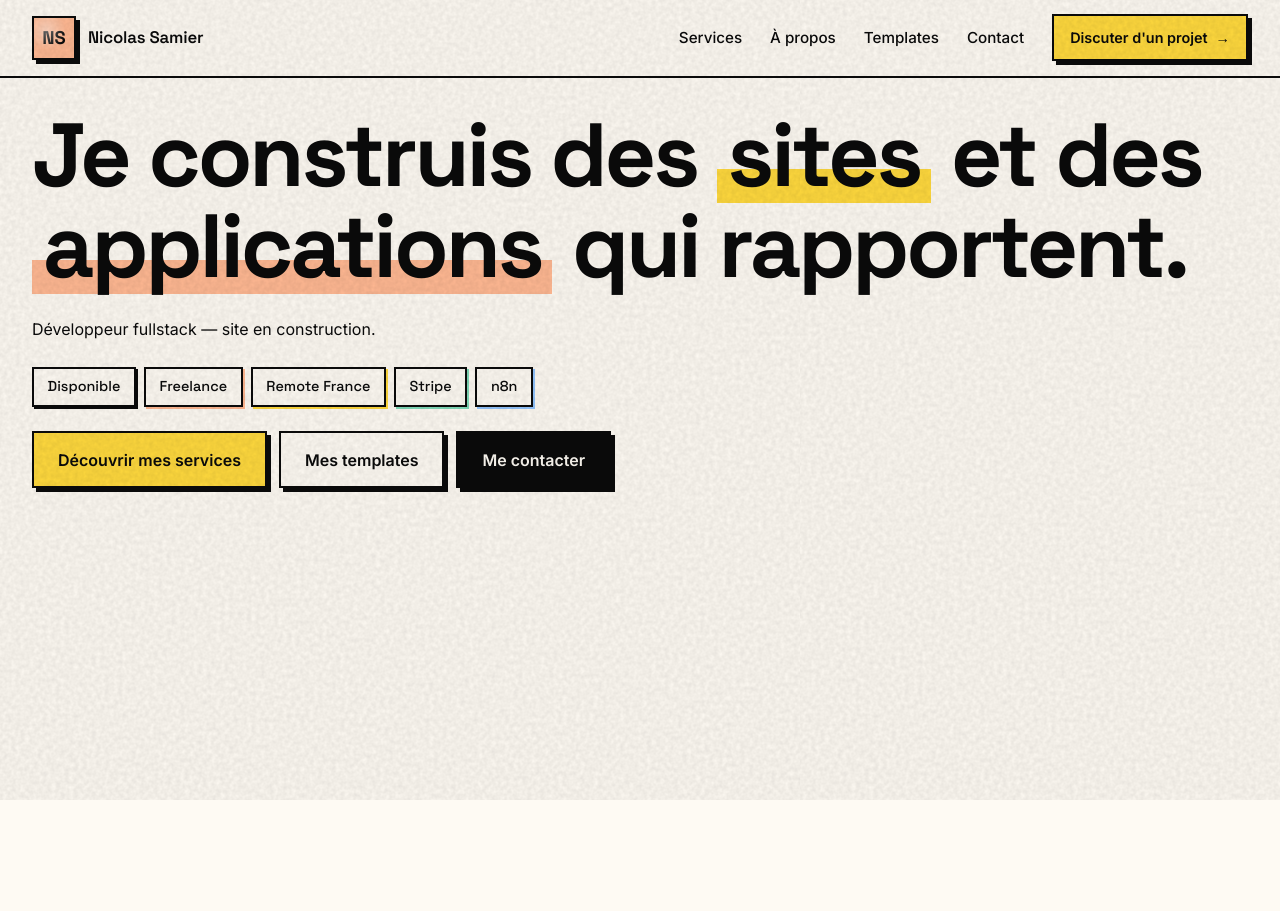
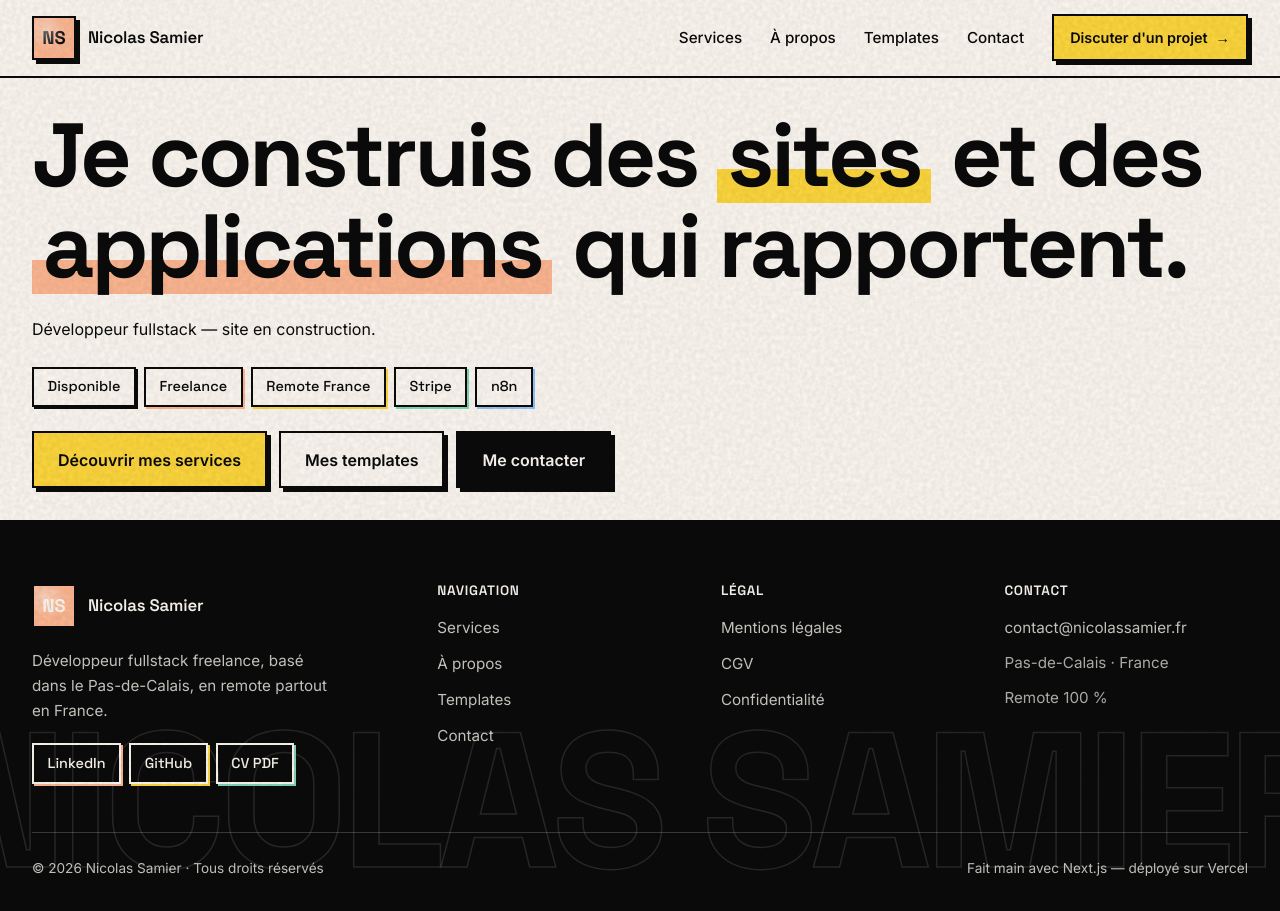
Before and after one commit to Weylland/site-perso, a Next.js app: page / in a window 1280 px wide. Before the commit the page ends 800 px from the top, so only its background shows below. Built offline with nearby package versions, Linux system fonts and the light colour scheme.

Commit message:
feat: add footer with navigation, legal and social links

```diff
--- a/src/app/layout.tsx
+++ b/src/app/layout.tsx
@@ -2,6 +2,7 @@ import type { Metadata } from "next";
 import { Inter, Space_Grotesk, Fraunces } from "next/font/google";
 import "./globals.css";
 import Header from "@/components/layout/Header";
+import Footer from "@/components/layout/Footer";
 
 const inter = Inter({
   variable: "--font-inter",
@@ -39,6 +40,7 @@ export default function RootLayout({
       <body className="min-h-full flex flex-col">
         <Header />
         {children}
+        <Footer />
       </body>
     </html>
   );
--- /dev/null
+++ b/src/components/layout/Footer.tsx
@@ -0,0 +1,130 @@
+import Link from "next/link";
+
+const linkClasses =
+  "text-cream text-[0.95rem] opacity-80 hover:opacity-100 hover:underline underline-offset-4 transition-opacity duration-150";
+
+export default function Footer() {
+  return (
+    <footer className="relative overflow-hidden bg-ink text-cream pt-16 px-8 pb-8">
+      <span
+        className="absolute -bottom-12 left-1/2 -translate-x-1/2 font-display font-bold whitespace-nowrap pointer-events-none text-transparent text-[clamp(6rem,15vw,14rem)] tracking-[-0.04em]"
+        style={{ WebkitTextStroke: "1.5px rgba(254, 250, 243, 0.12)" }}
+      >
+        NICOLAS SAMIER
+      </span>
+
+      <div className="relative max-w-7xl mx-auto grid grid-cols-2 min-[900px]:grid-cols-[1.5fr_1fr_1fr_1fr] gap-10">
+        <div>
+          <Link
+            href="/"
+            className="inline-flex items-center gap-3 group hover:underline underline-offset-4"
+          >
+            <span className="relative inline-flex items-center justify-center w-11 h-11 bg-peach border-[2.5px] border-ink shadow-brutal font-display font-bold text-[1.15rem] overflow-hidden transition-[transform_150ms_ease-out,box-shadow_150ms_ease-out,background-color_200ms_ease-out] group-hover:translate-x-1 group-hover:translate-y-1 group-hover:rotate-[-4deg] group-hover:shadow-none group-hover:bg-sunshine">
+              NS
+              <span
+                aria-hidden
+                className="absolute inset-0 pointer-events-none bg-[radial-gradient(circle_at_30%_30%,rgba(255,255,255,0.4)_0%,transparent_50%)]"
+              ></span>
+            </span>
+            <span className="font-display font-semibold text-[1.05rem] tracking-[-0.01em]">
+              Nicolas Samier
+            </span>
+          </Link>
+          <p className="mt-5 text-[0.95rem] opacity-80 max-w-[32ch]">
+            Développeur fullstack freelance, basé dans le Pas-de-Calais, en remote partout en
+            France.
+          </p>
+          <div className="mt-5 flex gap-2">
+            <a
+              href="#"
+              target="_blank"
+              rel="noopener noreferrer"
+              className="inline-flex items-center px-[0.85rem] py-[0.4rem] bg-transparent text-cream border-[2.5px] border-cream font-display font-medium text-[0.9rem] transition-transform duration-150 ease-out hover:-translate-x-0.5 hover:-translate-y-0.5 shadow-[2px_2px_0_var(--color-peach)] hover:shadow-[4px_4px_0_var(--color-peach)]"
+            >
+              LinkedIn
+            </a>
+            <a
+              href="#"
+              target="_blank"
+              rel="noopener noreferrer"
+              className="inline-flex items-center px-[0.85rem] py-[0.4rem] bg-transparent text-cream border-[2.5px] border-cream font-display font-medium text-[0.9rem] transition-transform duration-150 ease-out hover:-translate-x-0.5 hover:-translate-y-0.5 shadow-[2px_2px_0_var(--color-sunshine)] hover:shadow-[4px_4px_0_var(--color-sunshine)]"
+            >
+              GitHub
+            </a>
+            <a
+              href="#"
+              className="inline-flex items-center px-[0.85rem] py-[0.4rem] bg-transparent text-cream border-[2.5px] border-cream font-display font-medium text-[0.9rem] transition-transform duration-150 ease-out hover:-translate-x-0.5 hover:-translate-y-0.5 shadow-[2px_2px_0_var(--color-mint)] hover:shadow-[4px_4px_0_var(--color-mint)]"
+            >
+              CV PDF
+            </a>
+          </div>
+        </div>
+
+        <div>
+          <h4 className="text-cream text-[0.85rem] mb-4">Navigation</h4>
+          <ul className="space-y-[0.6rem]">
+            <li>
+              <Link href="/services" className={linkClasses}>
+                Services
+              </Link>
+            </li>
+            <li>
+              <Link href="/a-propos" className={linkClasses}>
+                À propos
+              </Link>
+            </li>
+            <li>
+              <Link href="/templates" className={linkClasses}>
+                Templates
+              </Link>
+            </li>
+            <li>
+              <Link href="/contact" className={linkClasses}>
+                Contact
+              </Link>
+            </li>
+          </ul>
+        </div>
+
+        <div>
+          <h4 className="text-cream text-[0.85rem] mb-4">Légal</h4>
+          <ul className="space-y-[0.6rem]">
+            <li>
+              <Link href="/mentions-legales" className={linkClasses}>
+                Mentions légales
+              </Link>
+            </li>
+            <li>
+              <Link href="/cgv" className={linkClasses}>
+                CGV
+              </Link>
+            </li>
+            <li>
+              <Link href="/confidentialite" className={linkClasses}>
+                Confidentialité
+              </Link>
+            </li>
+          </ul>
+        </div>
+
+        <div>
+          <h4 className="text-cream text-[0.85rem] mb-4">Contact</h4>
+          <ul className="space-y-[0.6rem]">
+            <li>
+              <a href="mailto:contact@nicolassamier.fr" className={linkClasses}>
+                contact@nicolassamier.fr
+              </a>
+            </li>
+            <li className="text-[0.95rem] opacity-70">Pas-de-Calais · France</li>
+            <li className="text-[0.95rem] opacity-70">Remote 100 %</li>
+          </ul>
+        </div>
+      </div>
+
+      <div className="relative max-w-7xl mx-auto mt-12 pt-6 border-t border-cream/25 flex flex-wrap justify-between items-center gap-4 text-[0.85rem] opacity-75">
+        <span> © 2026 Nicolas Samier · Tous droits réservés </span>
+        <span> Fait main avec Next.js — déployé sur Vercel </span>
+      </div>
+    </footer>
+  );
+}
```
Also changed, not shown: 1 other file (tests, documents, lock files or other folders).
